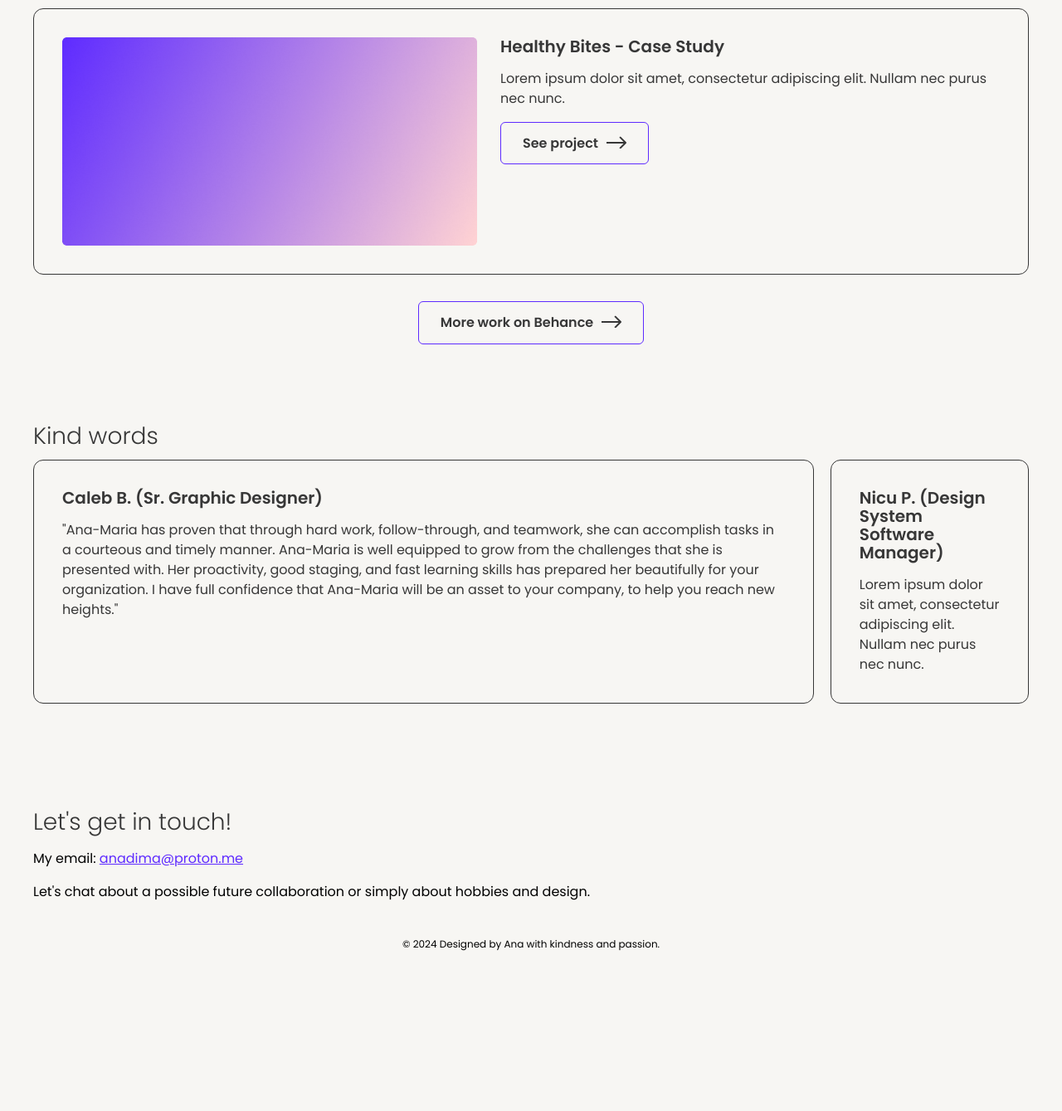
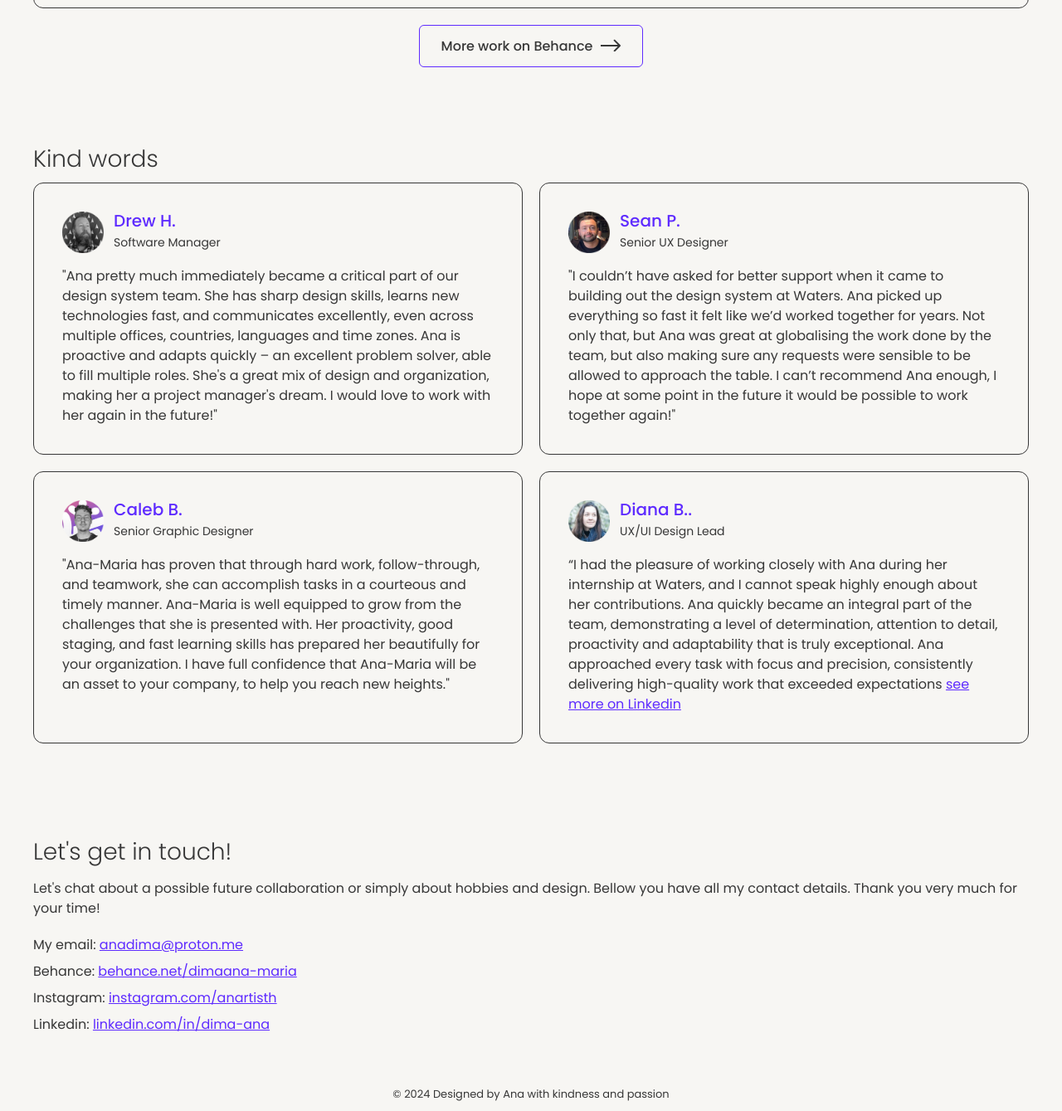
Before and after one commit to anamariadima/portfolio, a plain HTML site: page index.html in a window 1280 px wide. Shown: the part 1341-2680 px from the top of the page at 83% size. Before the commit the page ends 2530 px from the top, so only its background shows below. Drawn offline with Linux system fonts and the light colour scheme; a script that the page names is missing.

Commit message:
contact info and kind words

```diff
--- a/index.html
+++ b/index.html
@@ -25,35 +25,29 @@
             <section class="intro section">
                 <h1 class="intro__description"> Hi, I’m Ana 👋 </h1>
                 <h1 class="intro__description"> Fast learner and versatile <i class="highlight">creative</i> with a focus on user experience design and design systems. </h1>
+                <h1 class="intro__title"> Based in Prague | Previously at Waters</h1>
             </section>
 
 
             <section class="section">
                     <h1 class="selectedWork__entry__title"> Recent work</h1>
                     <div class="selectedWork__entry">
-                        <img class="selectedWork__entry__image" src="Project1.png" alt="Project 1">
+                        <img class="selectedWork__entry__image" src="waters (1).png" alt="Waters single source of truth documentation">
                         <div class="selectedWork__entry__description">
                             <h2 class="selectedWork__entry__description__title"> Documentation Process @Waters </h2>
-                            <p class="selectedWork__entry__description__text"> All about embracing constraints, overcoming failures, solving problems, addressing users requests, leveraging feedback, fostering design - development collaboration, prioritizing accessibility, and championing radical simplicity. </p>
+                            <p class="selectedWork__entry__description__text"> Case study inspired by creating the single source of truth documentation at Waters Corp. </p>
                             <a href="./project-1.html" class="cbl custom__button">See project <span class="custom__button__icon"></span></a>
                         </div>
                     </div>
                     <div class="selectedWork__entry">
-                        <img class="selectedWork__entry__image" src="Project2.png" alt="Project 2">
+                        <img class="selectedWork__entry__image" src="hackathon.png" alt="Christmas hackathon">
                         <div class="selectedWork__entry__description">
-                            <h2 class="selectedWork__entry__description__title"> ATMO Design System </h2>
-                            <p class="selectedWork__entry__description__text"> Lorem ipsum dolor sit amet, consectetur adipiscing elit. Nullam nec purus nec nunc. </p>
+                            <h2 class="selectedWork__entry__description__title"> Design tokens </h2>
+                            <p class="selectedWork__entry__description__text"> Fun Christmas hackathon project - Upskilled and improved tokens solutions for Waters Corp. </p>
                             <a href="./project-2.html" class="custom__button">See project <span class="custom__button__icon"></span></a>
                         </div>
                     </div>
-                    <div class="selectedWork__entry">
-                        <img class="selectedWork__entry__image" src="Project3.png" alt="Project 3">
-                        <div class="selectedWork__entry__description">
-                            <h2 class="selectedWork__entry__description__title"> Healthy Bites - Case Study </h2>
-                            <p class="selectedWork__entry__description__text"> Lorem ipsum dolor sit amet, consectetur adipiscing elit. Nullam nec purus nec nunc. </p>
-                            <a href="./project-3.html" class="custom__button">See project <span class="custom__button__icon"></span></a>
-                        </div>
-                    </div>
+
                     <div id="more__work__button">
                         <a href="https://www.behance.net/dimaana-maria" target=”_blank” class="custom__button no__margin">More work on Behance <span class="custom__button__icon"></span></a>
                     </div>
@@ -65,24 +59,73 @@
             <div class="kind__words">
                 <div class="selectedWork__entry">
                     <div class="selectedWork__entry__description">
-                        <h2 class="selectedWork__entry__description__title">Caleb B. (Sr. Graphic Designer)</h2>
+                        <div class="selectedWork__entry__description__info__colleague">
+                            <img class="colleagues" src="drew.png" alt="An image with Drew Horton">
+                            <div class="recommend">
+                                <h2 class="selectedWork__entry__description__title">Drew H.</h2>
+                                <h2 class="selectedWork__entry__description__position"> Software Manager</h2>
+                            </div>
+                        </div>
+                        <p class="selectedWork__entry__description__text"> "Ana pretty much immediately became a critical part of our design system team. She has sharp design skills, learns new technologies fast, and communicates excellently, even across multiple offices, countries, languages and time zones. Ana is proactive and adapts quickly – an excellent problem solver, able to fill multiple roles. She's a great mix of design and organization, making her a project manager's dream. I would love to work with her again in the future!"</p>
+                    </div>
+                </div>
+                <div class="selectedWork__entry">
+                    <div class="selectedWork__entry__description">
+                        <div class="selectedWork__entry__description__info__colleague">
+                            <img class="colleagues" src="sean.png" alt="An image with Sean Power">
+                            <div class="recommend">
+                                <h2 class="selectedWork__entry__description__title">Sean P.</h2>
+                                <h2 class="selectedWork__entry__description__position"> Senior UX Designer</h2>
+                            </div>
+                        </div>
+                        <p class="selectedWork__entry__description__text">"I couldn’t have asked for better support when it came to building out the design system at Waters. Ana picked up everything so fast it felt like we’d worked together for years.
+                            Not only that, but Ana was great at globalising the work done by the team, but also making sure any requests were sensible to be allowed to approach the table.
+                            I can’t recommend Ana enough, I hope at some point in the future it would be possible to work together again!"</p>
+                    </div>
+                </div>
+            </div>
+
+            <div class="kind__words">
+                <div class="selectedWork__entry">
+                    <div class="selectedWork__entry__description">
+                        <div class="selectedWork__entry__description__info__colleague">
+                            <img class="colleagues" src="caleb.png" alt="An image with Caleb Brown">
+                            <div class="recommend">
+                                <h2 class="selectedWork__entry__description__title">Caleb B.</h2>
+                                <h2 class="selectedWork__entry__description__position"> Senior Graphic Designer</h2>
+                            </div>
+                        </div>
                         <p class="selectedWork__entry__description__text"> "Ana-Maria has proven that through hard work, follow-through, and teamwork, she can accomplish tasks in a courteous and timely manner. Ana-Maria is well equipped to grow from the challenges that she is presented with. Her proactivity, good staging, and fast learning skills has prepared her beautifully for your organization.
                             I have full confidence that Ana-Maria will be an asset to your company, to help you reach new heights."</p>
                     </div>
                 </div>
                 <div class="selectedWork__entry">
                     <div class="selectedWork__entry__description">
-                        <h2 class="selectedWork__entry__description__title">Nicu P. (Design System Software Manager)</h2>
-                        <p class="selectedWork__entry__description__text">Lorem ipsum dolor sit amet, consectetur adipiscing elit. Nullam nec purus nec nunc.</p>
+                        <div class="selectedWork__entry__description__info__colleague">
+                            <img class="colleagues" src="diana.png" alt="An image with Diana Balla">
+                            <div class="recommend">
+                                <h2 class="selectedWork__entry__description__title">Diana B..</h2>
+                                <h2 class="selectedWork__entry__description__position"> UX/UI Design Lead</h2>
+                            </div>
+                        </div>
+                        <p class="selectedWork__entry__description__text">“I had the pleasure of working closely with Ana during her internship at Waters, and I cannot speak highly enough about her contributions. Ana quickly became an integral part of the team, demonstrating a level of determination, attention to detail, proactivity and adaptability that is truly exceptional. Ana approached every task with focus and precision, consistently delivering high-quality work that exceeded expectations <a class="text-highlight" href="http://www.linkedin.com/in/dima-ana">see more on Linkedin</a></p>
                     </div>
                 </div>
             </div>
+
             <section class="section">
                 <h1 class="selectedWork__entry__title"> Let's get in touch!</h1>
-                <p> My email: <a class="text-highlight" href="mailto:anadima@proton.me">anadima@proton.me</a> </p>
-                <p> Let's chat about a possible future collaboration or simply about hobbies and design. </p>
-                <p class="copyright"> © 2024 Designed by Ana with kindness and passion. </p>
+                <p class="selectedWork__entry__description__text"> Let's chat about a possible future collaboration or simply about hobbies and design. Bellow you have all my contact details. Thank you very much for your time! </p>
+                <div class="contact__links">
+                    <p class="contact__details__text"> My email: <a class="text-highlight" href="mailto:anadima@proton.me">anadima@proton.me</a> </p>
+                    <p class="contact__details__text"> Behance: <a class="text-highlight" href="https://www.behance.net/dimaana-maria">behance.net/dimaana-maria</a> </p>
+                    <p class="contact__details__text"> Instagram: <a class="text-highlight" href="https://www.instagram.com/anartisth/">instagram.com/anartisth</a> </p>
+                    <p class="contact__details__text"> Linkedin: <a class="text-highlight" href="https://www.linkedin.com/in/dima-ana/">linkedin.com/in/dima-ana</a> </p>
+                </div>
             </section>
+
+            <p class="copyright"> © 2024 Designed by Ana with kindness and passion </p>
+
         </div>
     </body>
 </html>
--- a/styles.css
+++ b/styles.css
@@ -19,7 +19,7 @@ body {
 
 .logo {
     font-family: "Poppins", sans-serif;
-    font-weight: 300;
+    font-weight: 400;
     color: var(--primary-color);
     font-size: 18px;
 }
@@ -54,7 +54,7 @@ body {
 }
 
 .nav__links__item__link {
-    font-weight: 300;
+    font-weight: 400;
     font-size: 18px;
     color: var(--dark);
     text-decoration: none;
@@ -81,6 +81,13 @@ body {
     margin-right: 10rem;
 }
 
+.intro__title {
+    font-weight: 200;
+    font-size: 22px;
+    margin-top: 20px;
+    color: var(--dark);
+}
+
 .highlight {
     color: var(--primary-color)
 }
@@ -94,8 +101,9 @@ body {
     border-style: solid;
     border-color: var(--dark);
     border-radius: 12px;
-    gap: 28px;
-    margin-bottom: 32px;
+    gap: 20px;
+    margin-bottom: 20px;
+    flex-basis: 100%;
 }
 
 .selectedWork__entry__title {
@@ -111,10 +119,22 @@ body {
 }
 
 .selectedWork__entry__description__title {
-    color: var(--dark);
-    font-weight: 600;
+    color: var(--primary-color);
+    font-weight: 500;
     font-size: 20px;
     margin-block-start: 0;
+}
+
+.selectedWork__entry__description__position {
+    color: var(--dark);
+    font-weight: 400;
+    font-size: 14px;
+    margin-top: 8px;
+}
+
+.selectedWork__entry__description__info__colleague {
+    display: flex;
+    gap: 12px;
 }
 
 .selectedWork__entry__description__text {
@@ -124,7 +144,6 @@ body {
 }
 
 .custom__button {
-
     color: var(--dark);
     border-width: 1px;
     border-style: solid;
@@ -135,7 +154,7 @@ body {
     margin-top: 1rem;
     display:inline-flex;
     gap: 10px;
-    font-weight: 600;
+    font-weight: 500;
     text-decoration: none;
     line-height: 1.1;
 }
@@ -170,8 +189,10 @@ body {
 
 .copyright {
     text-align: center;
-    font-size: 12px;
-    margin: 42px;
+    font-size: 13px;
+    margin-top: 62px;
+    margin-bottom: 40px;
+    color: var(--dark);
 }
 
 .kind__words {
@@ -179,3 +200,39 @@ body {
     justify-content: space-between;
     gap: 20px;
 }
+
+.colleagues{
+    width: 50px;
+    height: 50px;
+}
+
+.social__media {
+    padding: 20px;
+    border-width: 1px;
+    border-style: solid;
+    border-color: var(--dark);
+    border-radius: 12px;
+    width: 130px;
+    height: 130px;
+    display: flex;
+    justify-content: center; /* Centers horizontally */
+    align-items: center;
+}
+
+.contact__details {
+    display: flex;
+    justify-content: center;
+    gap:20px;
+    margin-top: 40px;
+}
+
+.contact__details__text {
+    color: var(--dark);
+    font-weight: 400;
+    font-size: 16px;
+    margin-top: 8px;
+}
+
+.contact__links {
+    margin-top: 20px;
+}
```
Also changed, not shown: caleb.png (added), diana.png (added), drew.png (added), hackathon.png (added), sean.png (added), waters (1).png (added).
